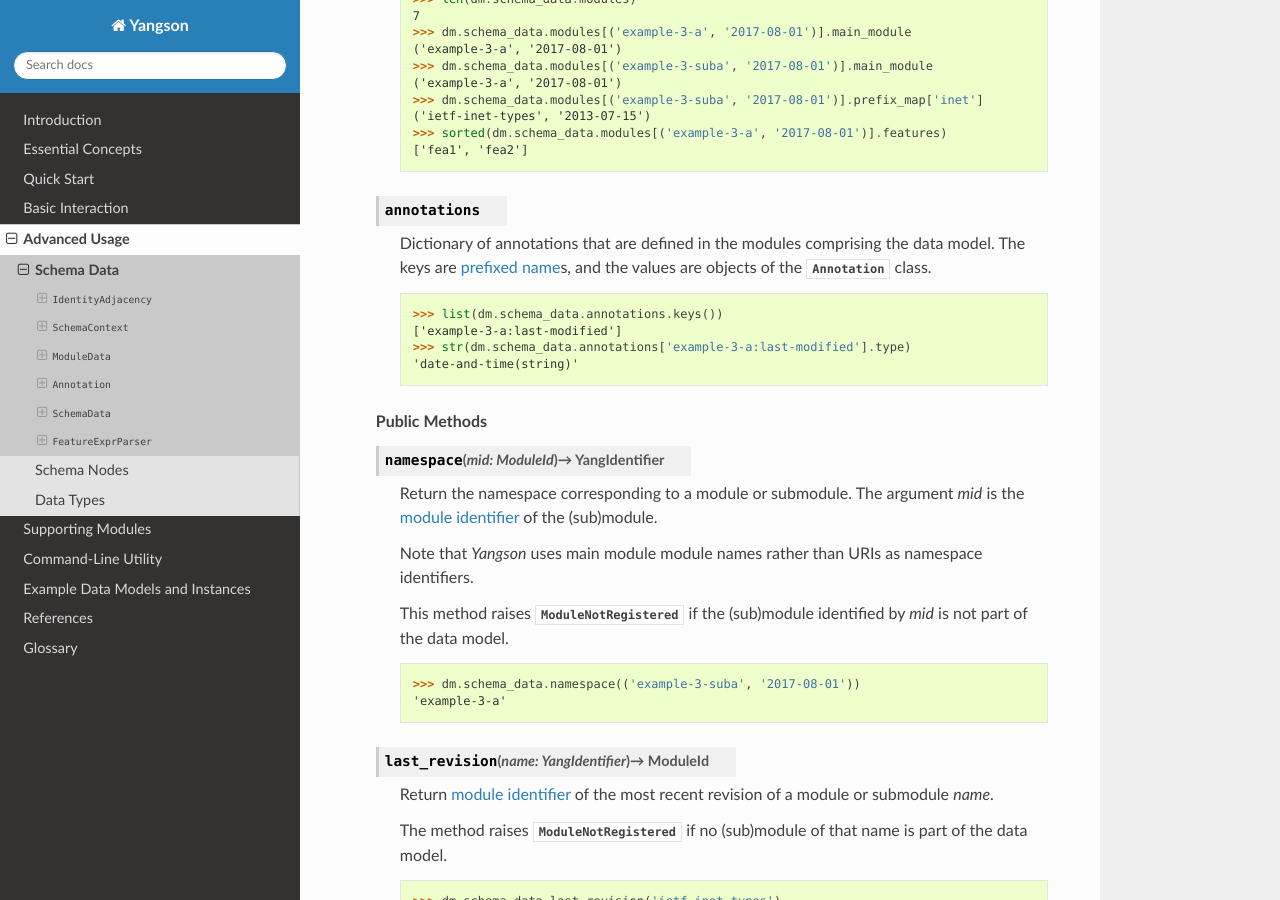
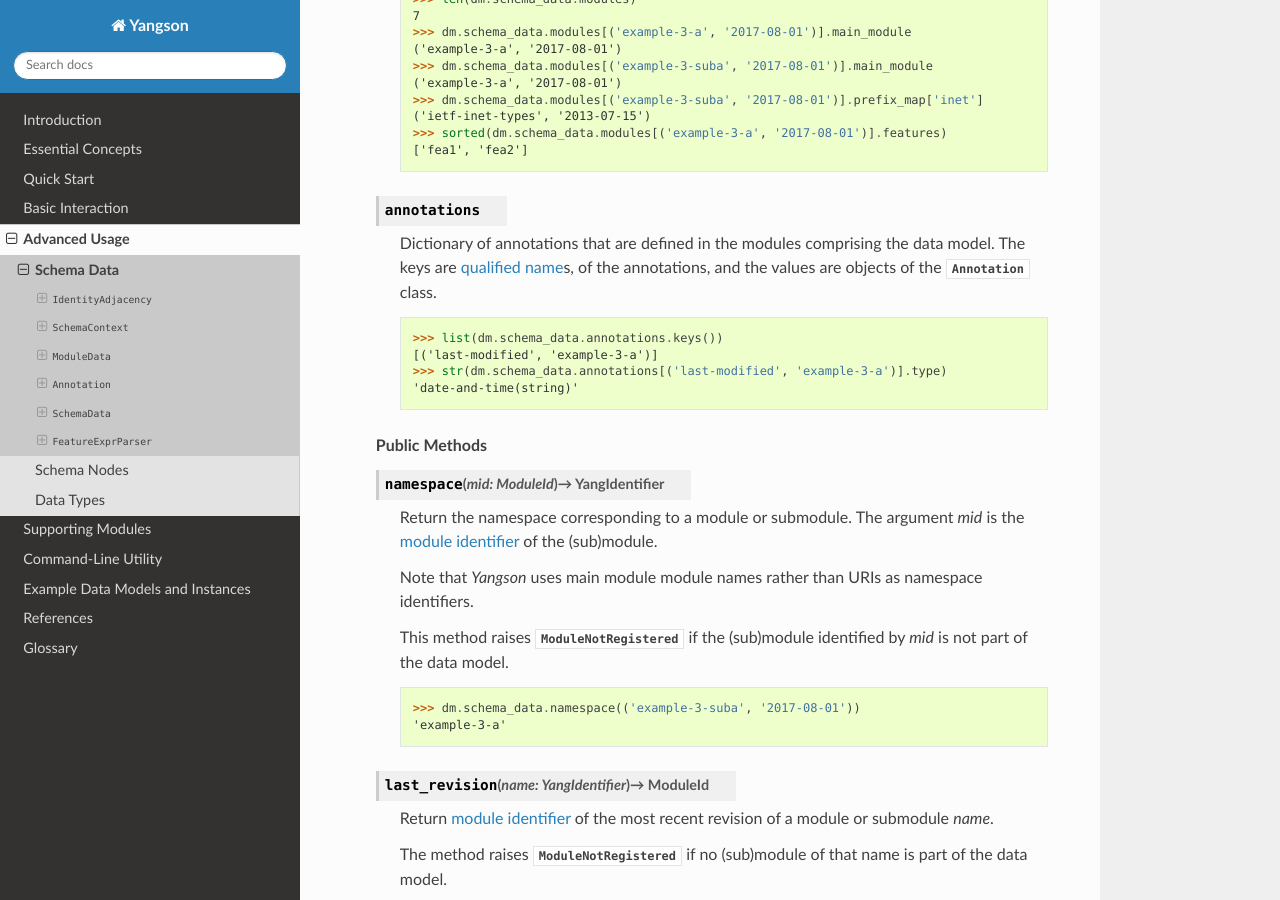
Before and after one commit to CZ-NIC/yangson, a Sphinx documentation site: the page built from docs/schemadata.rst, in a window 1280 px wide and 900 px high, scrolled down 3382 px. Built offline with Sphinx 7.4.7 and the Read the Docs theme 2.0.0, drawn with Linux system fonts in a browser that asks for light colours.

Commit message:
Use qualname as the annotation key

```diff
--- a/docs/schemadata.rst
+++ b/docs/schemadata.rst
@@ -213,14 +213,14 @@ __ http://www.sphinx-doc.org/en/stable/ext/doctest.html
    .. attribute:: annotations
 
       Dictionary of annotations that are defined in the modules
-      comprising the data model. The keys are :term:`prefixed name`\
-      s, and the values are objects of the :class:`Annotation` class.
+      comprising the data model. The keys are :term:`qualified name`\
+      s, of the annotations, and the values are objects of the :class:`Annotation` class.
 
       .. doctest::
 
          >>> list(dm.schema_data.annotations.keys())
-         ['example-3-a:last-modified']
-         >>> str(dm.schema_data.annotations['example-3-a:last-modified'].type)
+         [('last-modified', 'example-3-a')]
+         >>> str(dm.schema_data.annotations[('last-modified', 'example-3-a')].type)
          'date-and-time(string)'
 
    .. rubric:: Public Methods
```
Also changed, not shown: 1 other file.
